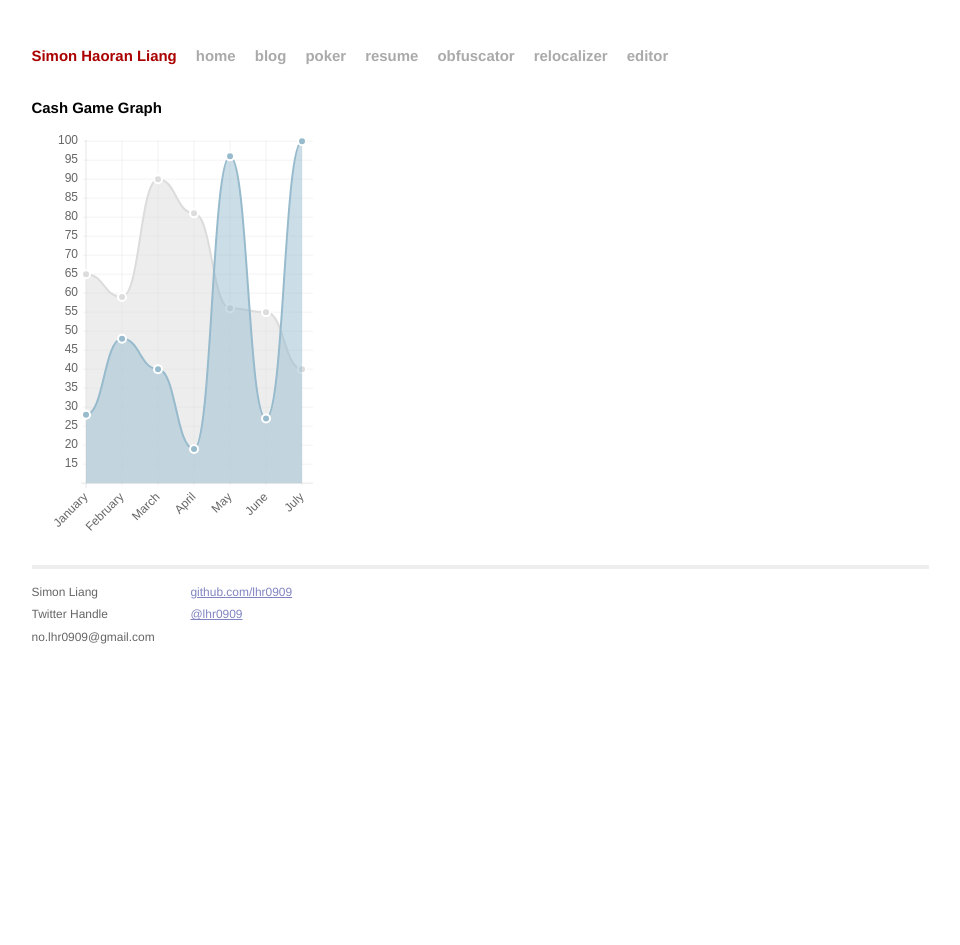
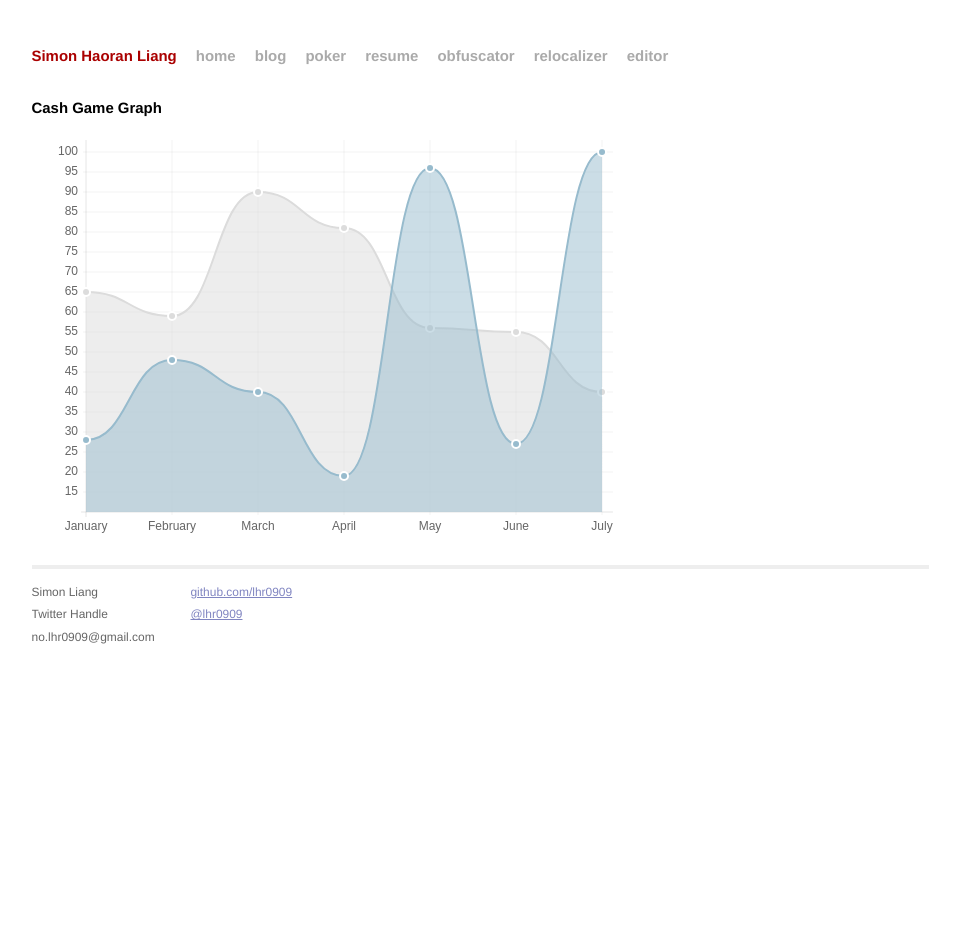
Before and after one commit to lhr0909/lhr0909.github.io, a Jekyll site: the page built from poker/index.html, in a window 1280 px wide. Shown: the whole page, without its empty margins (160-1120 px from the left). Built offline with Jekyll 4.4.1, drawn with Linux system fonts in a browser that asks for light colours; Markdown is read by kramdown in place of the engine named in the settings.

Commit message:
alright lets set a width i guess

```diff
--- a/poker/index.html
+++ b/poker/index.html
@@ -5,7 +5,7 @@ title: Simon's Resume
 
 <div id="cashGraphContainer">
 <h1>Cash Game Graph</h1>
-<canvas id="cashGraph" height="400" style="width: 100%;"></canvas>
+<canvas id="cashGraph" width="600" height="400"></canvas>
 </div>
 <script src="/js/jquery-1.11.0.min.js"></script>
 <script src="/js/Chart.min.js"></script>
```
